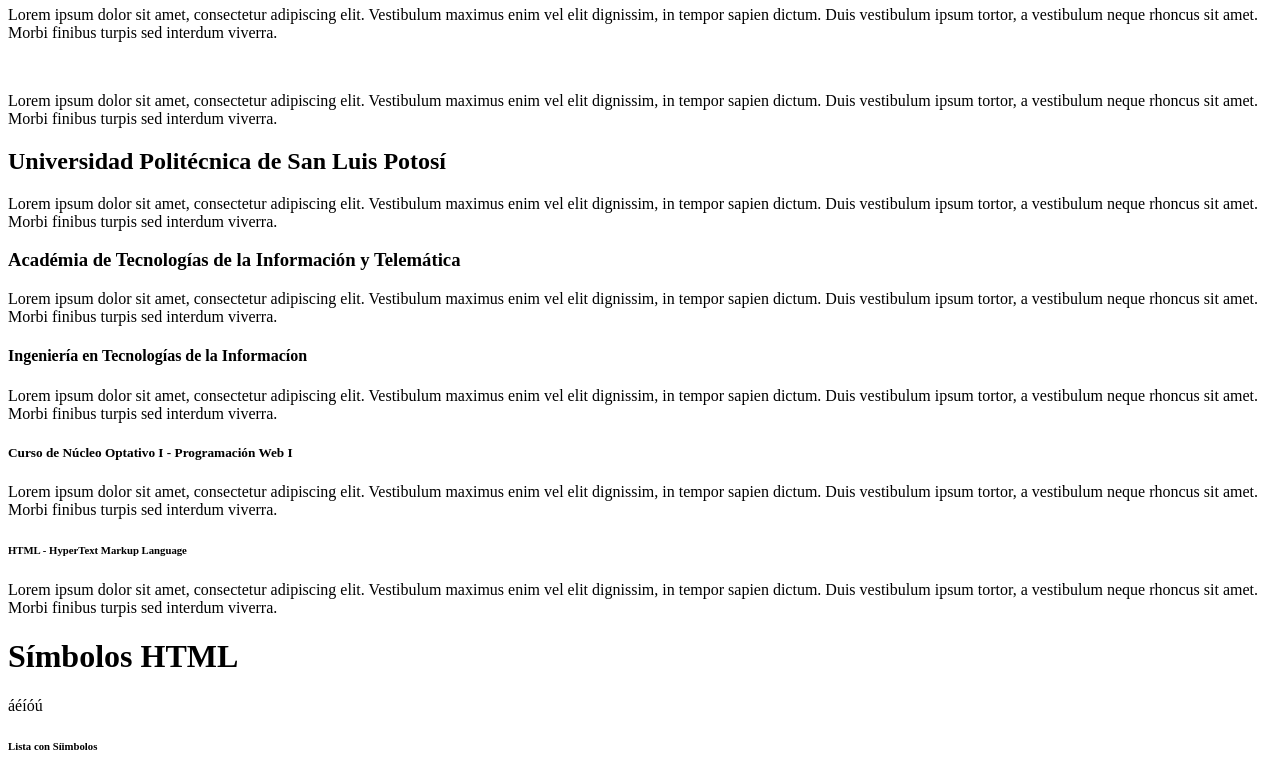
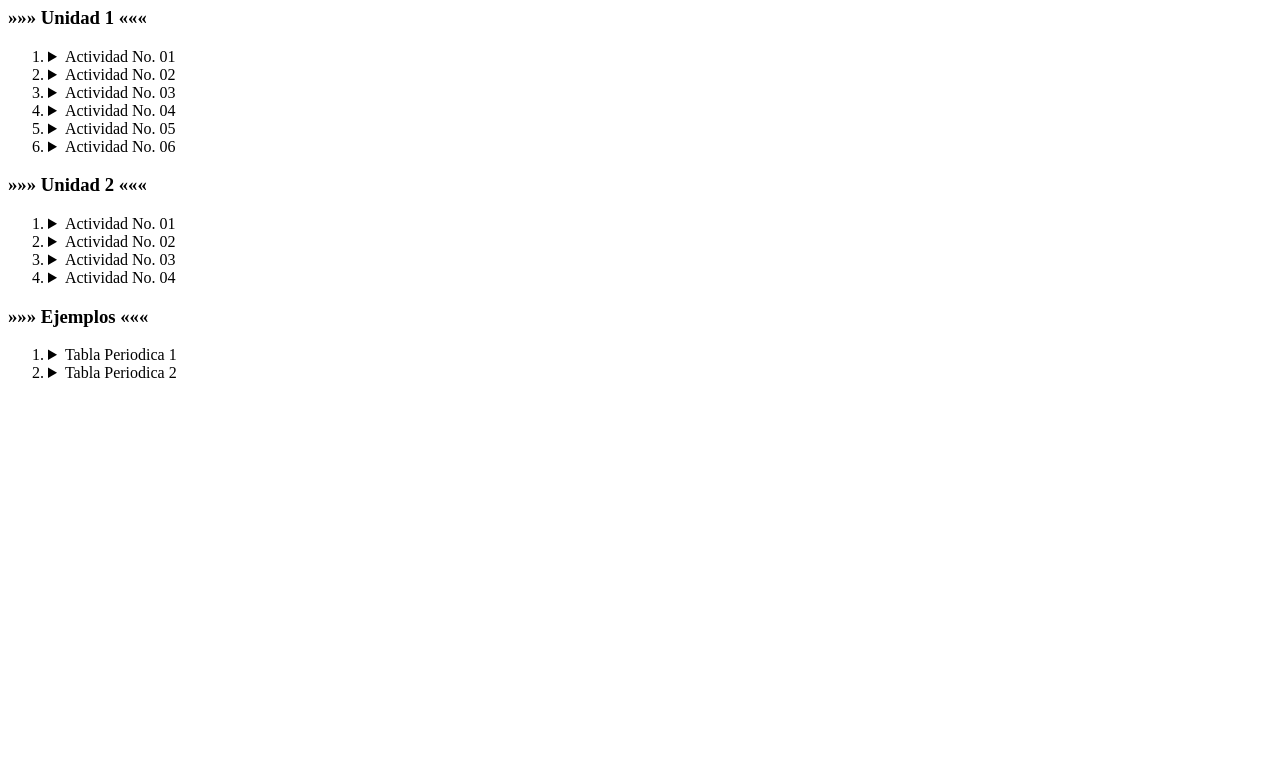
Before and after one commit to MonseReyes/Marioni9898.github.io, a plain HTML site: page index.html in a window 1280 px wide. Shown: the part 74-853 px from the top of the page. After the commit the page ends 800 px from the top, so only its background shows below. Drawn offline with Linux system fonts and the light colour scheme.

Commit message:
Update index.html

```diff
--- a/index.html
+++ b/index.html
@@ -1,53 +1,143 @@
 <!--
-    Unidad Parcial No.1
-    Descripción: Elementos de conteido
-    Fecha: 06/02/2024
+    Descripcion: Portafolio
 -->
 <!DOCTYPE html>
 <html>
-    <!-- Etiqueta de encabezado-->
+    <!-- Etiqueta de encabezado -->
     <head>
-        <!-- Etiqueta de título-->
-        <title> UPSLP - Programación Web I</title>
+        <!-- Etiqueta de titulo -->
+        <title>UPSLP - Programaci&oacute;n Web I</title>
     </head>
     <!-- Etiqueta de cuerpo/contenido-->
     <body>
-        <!-- Etiqueta de título/encabezado de una sección-->
-        <h1>Secretaría&nbsp;&nbsp;de&nbsp;&nbsp;Educación&nbsp;&nbsp;Pública</h1>
-        <p>Lorem ipsum dolor sit amet, consectetur adipiscing elit. Vestibulum maximus enim vel elit dignissim, in tempor sapien dictum. Duis vestibulum ipsum tortor, a vestibulum neque rhoncus sit amet. Morbi finibus turpis sed interdum viverra.</p>
-        <br>
-        <p>Lorem ipsum dolor sit amet, consectetur adipiscing elit. Vestibulum maximus enim vel elit dignissim, in tempor sapien dictum. Duis vestibulum ipsum tortor, a vestibulum neque rhoncus sit amet. Morbi finibus turpis sed interdum viverra.
-        </p>
-     <h2>Universidad Politécnica de San Luis Potosí</h2>
-     <p>Lorem ipsum dolor sit amet, consectetur adipiscing elit. Vestibulum maximus enim vel elit dignissim, in tempor sapien dictum. Duis vestibulum ipsum tortor, a vestibulum neque rhoncus sit amet. Morbi finibus turpis sed interdum viverra.</p>
-     <h3>Académia de Tecnologías de la Información y Telemática</h3>
-     <p>Lorem ipsum dolor sit amet, consectetur adipiscing elit. Vestibulum maximus enim vel elit dignissim, in tempor sapien dictum. Duis vestibulum ipsum tortor, a vestibulum neque rhoncus sit amet. Morbi finibus turpis sed interdum viverra.</p>
-    <h4>Ingeniería en Tecnologías de la Informacíon</h4>
-    <p>Lorem ipsum dolor sit amet, consectetur adipiscing elit. Vestibulum maximus enim vel elit dignissim, in tempor sapien dictum. Duis vestibulum ipsum tortor, a vestibulum neque rhoncus sit amet. Morbi finibus turpis sed interdum viverra.</p>
-    <h5>Curso de Núcleo Optativo I - Programación Web I</h5>
-    <p>Lorem ipsum dolor sit amet, consectetur adipiscing elit. Vestibulum maximus enim vel elit dignissim, in tempor sapien dictum. Duis vestibulum ipsum tortor, a vestibulum neque rhoncus sit amet. Morbi finibus turpis sed interdum viverra.</p>
-    <h6>HTML - HyperText Markup Language</h6>
-    <p>Lorem ipsum dolor sit amet, consectetur adipiscing elit. Vestibulum maximus enim vel elit dignissim, in tempor sapien dictum. Duis vestibulum ipsum tortor, a vestibulum neque rhoncus sit amet. Morbi finibus turpis sed interdum viverra.</p>
-    <h1>Símbolos HTML</h1>
-    &aacute;&eacute;&iacute;&oacute;&uacute;<br>
-    <h6>Lista con S&iacute;imbolos</h6>
-    &nbsp;&#8627;Lunes<br>
-    &nbsp;&#8627;Mates<br>
-    &nbsp;&#8627;Mi&eacute;rcoles<br>
-    &nbsp;&#8627;Jueves<br>
-    &nbsp;&#8627;Viernes<br>
-    &nbsp;&#8627;Sa&aacute;bado<br>
-    &nbsp;&#8627;Domingo<br>
-    <h6>Lista de monedas</h6>
-    <img src="https://flagsapi.com/MX/flat/64.png">(&dollar;) Peso
-    <img src="https://flagsapi.com/BE/flat/64.png">
-    (&dollar;) Peso
-
-
-
-
-    &ntilde;
-    &Aacute;&Eacute;&Iacute;&Oacute;&Uacute;<br>
-
+        <!-- Etiqueta de titulo/encabezado de una seccion -->
+        <h1>&#10097;&#10097;&#10097; Portafolio - 0177111 &#10097;&#10097;&#10097;</h1>
+        <h3>&raquo;&raquo;&raquo; Unidad 1 &laquo;&laquo;&laquo;</h3>
+        <ol>
+            <li>
+                <details>
+                    <summary>Actividad No. 01</summary>
+                    <ul>
+                    	<li>Enlace: <a href="unidad1/u1a1.html" target="_blank">&#9763;</a></li>
+                        <li>Descripción: <code>Estructura básica de HTML5</code></li>
+                        <li>Etiquetas: <code><var>html</var>, <var>head</var>, <var>title</var>, <var>body</var></code></li>
+                    </ul>
+                </details>
+            </li>
+            <li>
+                <details>
+                    <summary>Actividad No. 02</summary>
+                    <ul>
+                    	<li>Enlace: <a href="unidad1/u1a2.html" target="_blank">&#9763;</a></li>
+                        <li>Descripción: <code>Títulos, Párrafos, Entidades, Listas</code></li>
+                        <li>Etiquetas: <code><var>h1</var>, <var>h2</var>, <var>h3</var>, <var>h4</var>, <var>h5</var>, <var>h6</var>, <var>p</var>, <var>br</var>, <var>ol</var>, <var>ul</var>, <var>li</var>, <var>details</var>, <var>summary</var></code></li>
+                    </ul>
+                </details>
+            </li>
+            <li>
+                <details>
+                    <summary>Actividad No. 03</summary>
+                    <ul>
+                    	<li>Enlace: <a href="unidad1/u1a3.html" target="_blank">&#9763;</a></li>
+                        <li>Descripción: <code>Ejercicio con listas e imágenes</code></li>
+                        <li>Etiquetas: <code><var>details</var>, <var>summary</var>, <var>ol</var>, <var>li</var></code></li>
+                    </ul>
+                </details>
+            </li>
+            <li>
+                <details>
+                    <summary>Actividad No. 04</summary>
+                    <ul>
+                    	<li>Enlace: <a href="unidad1/u1a4.html" target="_blank">&#9763;</a></li>
+                        <li>Descripción: <code>Enlaces y Contenido</code></li>
+                        <li>Etiquetas: <code><var>a</var>, <var>address</var>, <var>small</var>, <var>cite</var>, <var>blockquote</var>, <var>mark</var>, <var>sub</var>, <var>sup</var>, <var>var</var>, <var>kbd</var>, <var>code</var>, <var>samp</var></code></li>
+                    </ul>
+                </details>
+            </li>
+            <li>
+                <details>
+                    <summary>Actividad No. 05</summary>
+                    <ul>
+                    	<li>Enlace: <a href="unidad1/u1a5.html" target="_blank">&#9763;</a></li>
+                        <li>Descripción: <code>Ejercicio con enlaces</code></li>
+                        <li>Etiquetas: <code><var>a</var>, <var>details</var>, <var>summary</var>, <var>ul</var>, <var>li</var>, <var>img</var></code></li>
+                    </ul>
+                </details>
+            </li>
+            <li>
+                <details>
+                    <summary>Actividad No. 06</summary>
+                    <ul>
+                    	<li>Enlace: <a href="unidad1/u1a6.html" target="_blank">&#9763;</a></li>
+                        <li>Descripción: <code>Imágenes y mapa con imagen</code></li>
+                        <li>Etiquetas: <code><var>img</var>, <var>map</var>, <var>area</var></code></li>
+                    </ul>
+                </details>
+            </li>
+        </ol>
+        <h3>&raquo;&raquo;&raquo; Unidad 2 &laquo;&laquo;&laquo;</h3>
+        <ol>
+            <li>
+                <details>
+                    <summary>Actividad No. 01</summary>
+                    <ul>
+                    	<li>Enlace: <a href="unidad2/u2a1.html" target="_blank">&#9763;</a></li>
+                        <li>Descripción: <code>Examen práctico de la Unidad 1</code></li>
+                        <li>Etiquetas: <code><var>ol</var>, <var>li</var>, <var>sup</var>, <var>details</var>, <var>summary</var>, <var>ul</var>, <var>code</var>, <var>img</var></code></li>
+                    </ul>
+                </details>
+            </li>
+            <li>
+                <details>
+                    <summary>Actividad No. 02</summary>
+                    <ul>
+                    	<li>Enlace: <a href="unidad2/u2a2.html" target="_blank">&#9763;</a></li>
+                        <li>Descripción: <code>Tablas</code></li>
+                        <li>Etiquetas: <code><var>table</var>, <var>tr</var>, <var>td</var>, <var>th</var>, <var>thead</var>, <var>tbody</var>, <var>tfoot</var>, <var>colspan</var>, <var>rowspan</var></code></li>
+                    </ul>
+                </details>
+            </li>
+            <li>
+                <details>
+                    <summary>Actividad No. 03</summary>
+                    <ul>
+                    	<li>Enlace: <a href="unidad2/u2a3.html" target="_blank">&#9763;</a></li>
+                        <li>Descripción: <code>Formularios</code></li>
+                        <li>Etiquetas: <code><var>form</var>, <var>fieldset</var>, <var>label</var>, <var>input</var>, <var>button</var></code></li>
+                    </ul>
+                </details>
+            </li>
+            <li>
+                <details>
+                    <summary>Actividad No. 04</summary>
+                    <ul>
+                    	<li>Enlace: <a href="unidad2/u2a4.html" target="_blank">&#9763;</a></li>
+                        <li>Descripción: <code>Estilo</code></li>
+                        <li>Etiquetas: <code><var>style</var>, <var>color</var>, <var>backgroud-color</var>, <var>text-align</var>, <var>text-decoration</var>, <var>columns</var></code></li>
+                    </ul>
+                </details>
+            </li>
+        </ol>
+        <h3>&raquo;&raquo;&raquo; Ejemplos &laquo;&laquo;&laquo;</h3>
+        <ol>
+            <li>
+                <details>
+                    <summary>Tabla Periodica 1</summary>
+                    <ul>
+                    	<li>Enlace: <a href="ejemplos/tablaPeriodica1.html" target="_blank">&#9763;</a></li>
+                        <li>Descripción: <code>Tabla periodica con estilo CSS</code></li>
+                    </ul>
+                </details>
+            </li>
+            <li>
+                <details>
+                    <summary>Tabla Periodica 2</summary>
+                    <ul>
+                    	<li>Enlace: <a href="ejemplos/tablaPeriodica2.html" target="_blank">&#9763;</a></li>
+                        <li>Descripción: <code>Tabla periodica con estilo CSS</code></li>
+                    </ul>
+                </details>
+            </li>
+        </ol>
     </body>
 </html>
```
